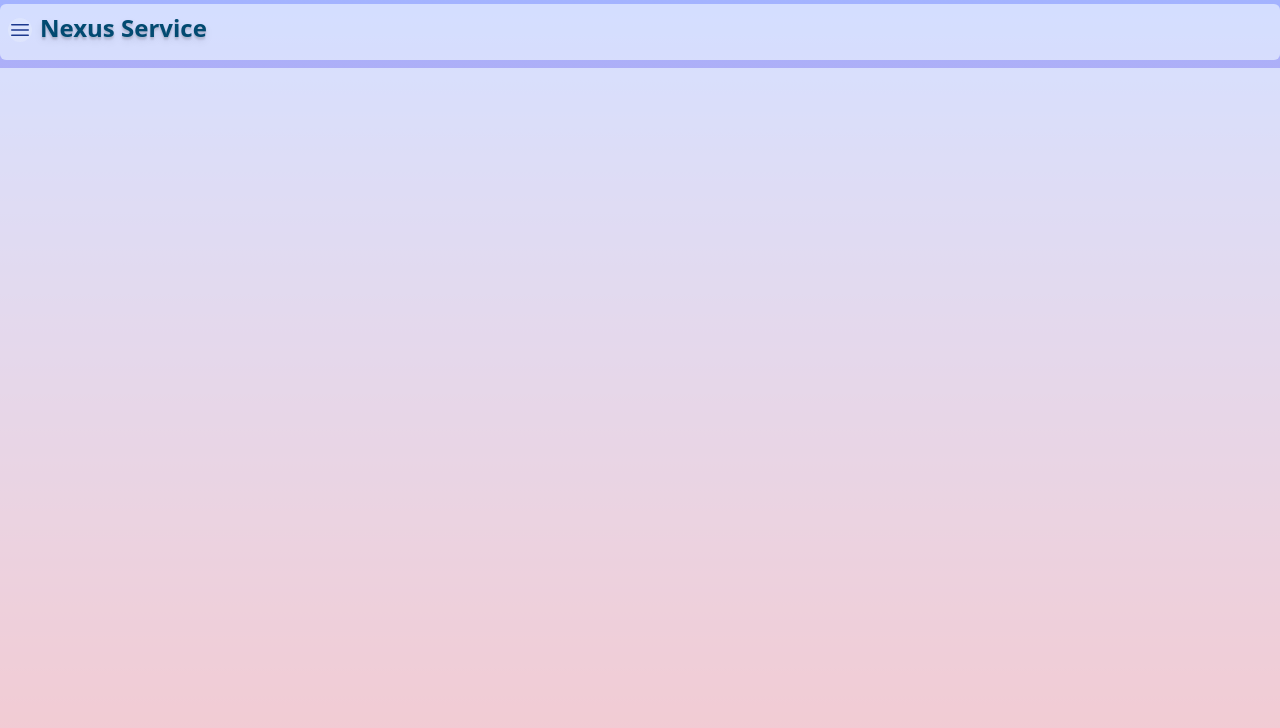
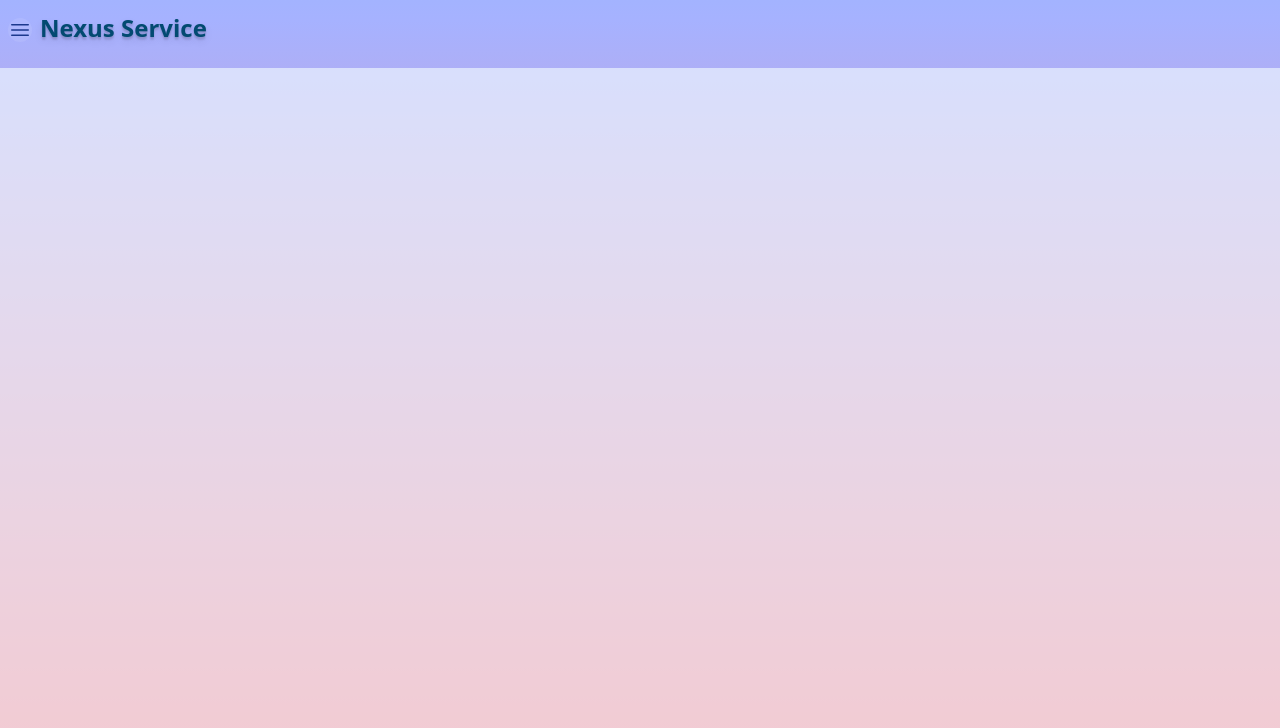
Before and after one commit to deskcodeFun/nexus-app, a Vue app: page / in a window 1280 px wide. Shown: the top 728 px of the page. Built offline with nearby package versions, Linux system fonts and the light colour scheme.

Commit message:
modified:   src/components/TheTopbar.vue   change bg color

```diff
--- a/src/components/TheTopbar.vue
+++ b/src/components/TheTopbar.vue
@@ -7,12 +7,12 @@ const navOpen = ref(false)
 </script>
 
 <template>
-  <div class="pt-2 pb-4 px-2 rounded-md bg-blue-50/65">
+  <div class="pt-2 pb-4 px-2 rounded-md">
     <div class="flex flex-row">
       <button @click="navOpen = !navOpen">
         <Bars3Icon
           :class="navOpen ? 'hidden' : ''"
-          class="h-6 w-6 mt-1 rounded-full bg-gray-50/25 text-blue-900"
+          class="h-6 w-6 mt-1 rounded-full bg-gray-50/10 text-blue-900"
         />
         <XMarkIcon
           :class="navOpen ? '' : 'hidden'"
```
